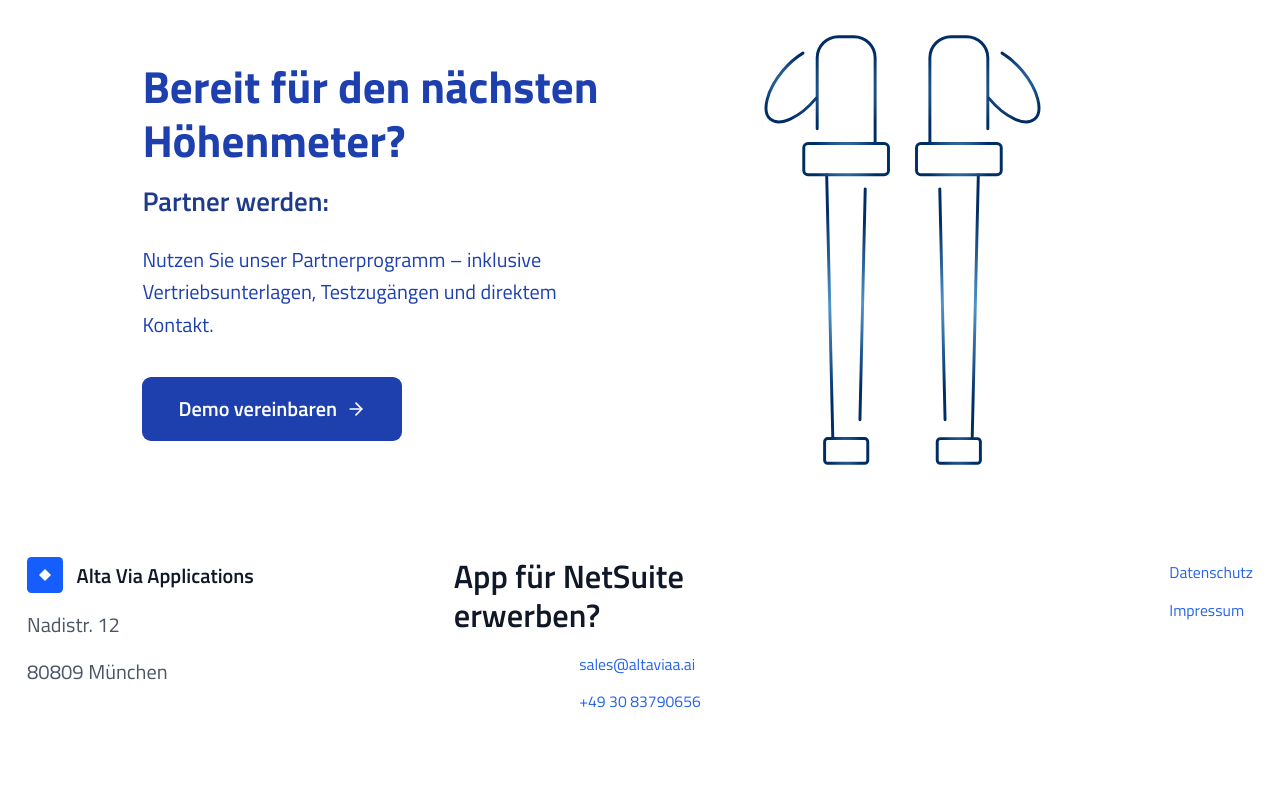
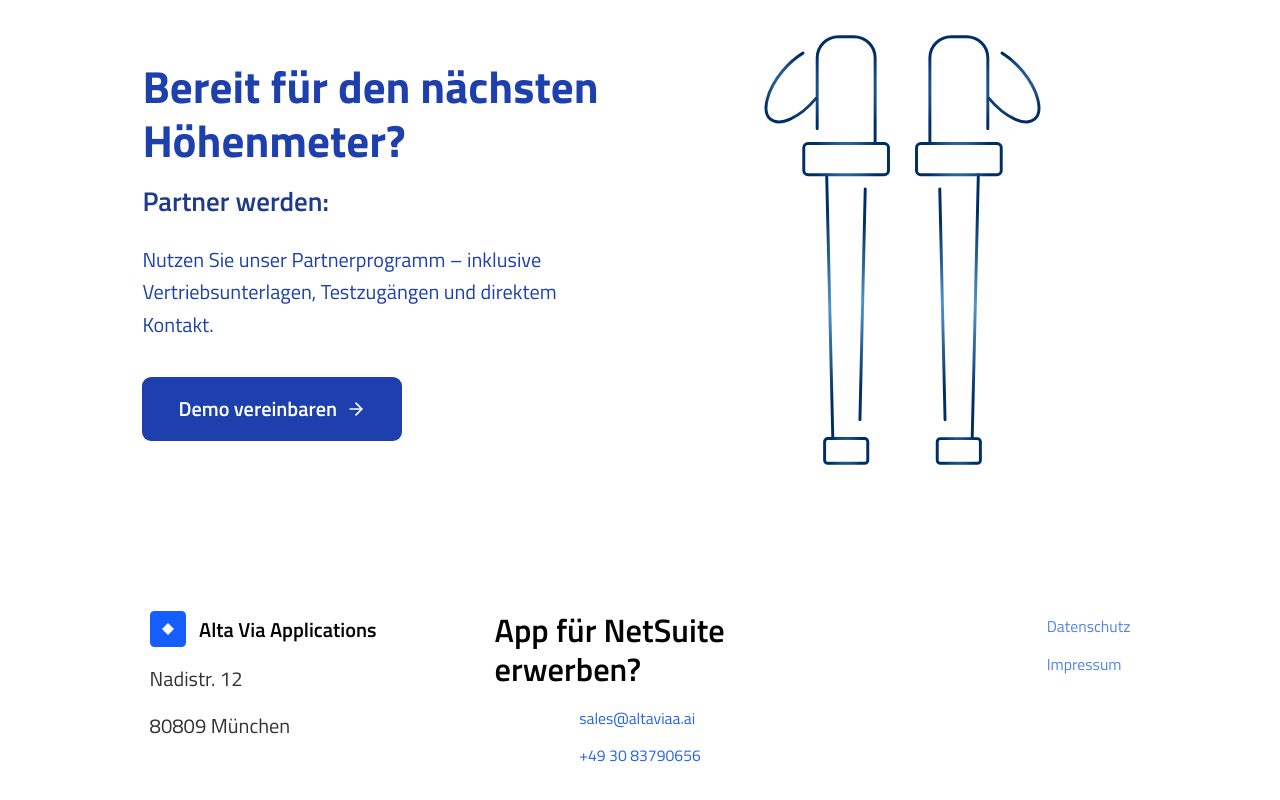
Before and after one commit to Altavia-web/altaviaa.ai, a Next.js app: page / in a window 1280 px wide. Shown: the part 2310-3110 px from the top of the page. Before the commit the page ends 3024 px from the top, so only its background shows below. Built offline with nearby package versions, Linux system fonts and the light colour scheme.

Commit message:
footer 4

```diff
--- a/components/Footer/FooterBottom.tsx
+++ b/components/Footer/FooterBottom.tsx
@@ -3,9 +3,9 @@ import Link from 'next/link';
 
 export default function FooterBottom() {
   return (
-    <div className="bg-white px-6">
-      <div className="max-w-7xl mx-auto">
-        <div className="grid grid-cols-1 md:grid-cols-3 gap-8 md:gap-12">
+    <div className="px-6" style={{backgroundColor: 'var(--color-ice-blue)', color: '#000'}}>
+      <div className="mx-auto" style={{width: '80%'}}>
+        <div className="grid grid-cols-1 md:grid-cols-3 gap-8 md:gap-12 py-12">
           {/* Logo & Company Info (Left) */}
           <div className="flex flex-col items-start">
             <div className="flex items-center mb-4">
@@ -24,11 +24,11 @@ export default function FooterBottom() {
                   />
                 </svg>
               </div>
-              <span className="text-lg font-semibold text-gray-900">
+              <span className="text-lg font-semibold">
                 Alta Via Applications
               </span>
             </div>
-            <div className="text-sm text-gray-600 leading-relaxed">
+            <div className="text-sm opacity-80 leading-relaxed">
               <p>Nadistr. 12</p>
               <p>80809 München</p>
             </div>
@@ -36,7 +36,7 @@ export default function FooterBottom() {
 
           {/* Contact & CTA (Center) */}
           <div className="flex flex-col items-start md:items-center">
-            <h3 className="text-lg font-semibold text-gray-900 mb-4">
+            <h3 className="text-lg font-semibold mb-4">
               App für NetSuite erwerben?
             </h3>
             <div className="space-y-2">
@@ -67,7 +67,7 @@ export default function FooterBottom() {
               <div>
                 <Link
                   href="/datenschutzerklarung"
-                  className="text-sm text-gray-600 hover:text-gray-900 transition-colors duration-200"
+                  className="text-sm opacity-80 hover:opacity-100 transition-opacity duration-200"
                 >
                   Datenschutz
                 </Link>
@@ -75,7 +75,7 @@ export default function FooterBottom() {
               <div>
                 <Link
                   href="/impressum"
-                  className="text-sm text-gray-600 hover:text-gray-900 transition-colors duration-200"
+                  className="text-sm opacity-80 hover:opacity-100 transition-opacity duration-200"
                 >
                   Impressum
                 </Link>
```
